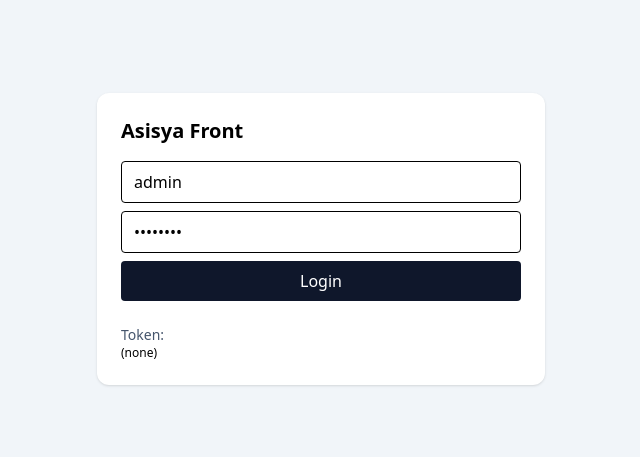
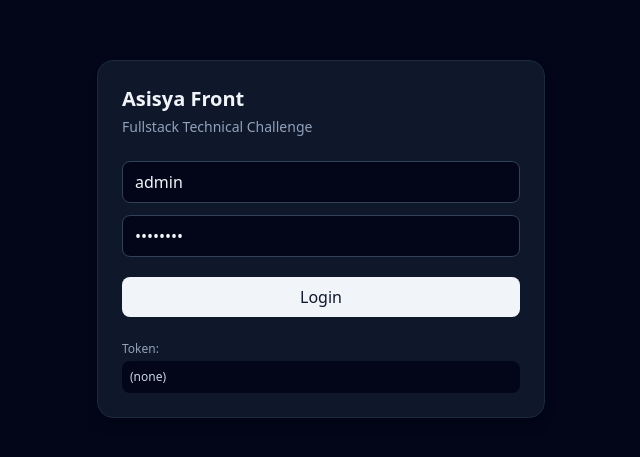
Before and after one commit to robalexlimas/asisya-fullstack, a React (Vite) app in the folder frontend/: page / in a window 1280 px wide. Shown: the part 161-618 px from the top of the page, without its empty margins (319-959 px from the left). Built offline with nearby package versions, Linux system fonts and the light colour scheme; no server answers.

Commit message:
feat(frontend): adapt login page to dark mode layout

```diff
--- a/frontend/src/App.tsx
+++ b/frontend/src/App.tsx
@@ -12,33 +12,58 @@ export default function App() {
   const [password, setPassword] = useState('admin123')
 
   return (
-    <div className='min-h-screen bg-slate-100 flex items-center justify-center p-6'>
-      <div className='bg-white rounded-xl shadow p-6 w-full max-w-md'>
+    <div className='min-h-screen bg-slate-950 flex items-center justify-center p-6 text-slate-100'>
+      <div className='w-full max-w-md rounded-2xl border border-slate-800 bg-slate-900 p-6 shadow-lg'>
         <h1 className='text-xl font-bold'>Asisya Front</h1>
+        <p className='mt-1 text-sm text-slate-400'>
+          Fullstack Technical Challenge
+        </p>
 
-        <div className='mt-4 grid gap-2'>
-          <input className='border rounded px-3 py-2' value={user} onChange={(e) => setUser(e.target.value)} />
-          <input className='border rounded px-3 py-2' type='password' value={password} onChange={(e) => setPassword(e.target.value)} />
+        <div className='mt-6 grid gap-3'>
+          <input
+            className='rounded-lg border border-slate-700 bg-slate-950 px-3 py-2 text-slate-100 placeholder-slate-500 focus:outline-none focus:ring-2 focus:ring-slate-600'
+            value={user}
+            onChange={(e) => setUser(e.target.value)}
+            placeholder='User'
+          />
+
+          <input
+            className='rounded-lg border border-slate-700 bg-slate-950 px-3 py-2 text-slate-100 placeholder-slate-500 focus:outline-none focus:ring-2 focus:ring-slate-600'
+            type='password'
+            value={password}
+            onChange={(e) => setPassword(e.target.value)}
+            placeholder='Password'
+          />
+
           <button
-            className='rounded bg-slate-900 text-white py-2 hover:bg-slate-800 disabled:opacity-50'
+            type='button'
+            className='mt-2 rounded-lg bg-slate-100 py-2 font-medium text-slate-900 hover:bg-white disabled:opacity-50 transition'
             disabled={login.isPending}
             onClick={() => login.mutate({ user, password })}
           >
-            {login.isPending ? 'Logging in...' : 'Login'}
+            {login.isPending ? 'Logging in…' : 'Login'}
           </button>
 
           {login.isError && (
-            <p className='text-sm text-red-600'>{getApiErrorMessage(login.error)}</p>
+            <p className='text-sm text-red-400'>
+              {getApiErrorMessage(login.error)}
+            </p>
           )}
         </div>
 
         <div className='mt-6'>
-          <p className='text-sm text-slate-600'>Token:</p>
-          <p className='text-xs break-all'>{token ?? '(none)'}</p>
+          <p className='text-xs text-slate-400'>Token:</p>
+          <p className='mt-1 break-all rounded-lg bg-slate-950 p-2 text-xs text-slate-300'>
+            {token ?? '(none)'}
+          </p>
 
           {token && (
-            <button className='mt-3 text-sm underline' onClick={clear}>
-              Logout (clear token)
+            <button
+              type='button'
+              className='mt-3 text-sm text-slate-400 underline hover:text-slate-200'
+              onClick={clear}
+            >
+              Logout
             </button>
           )}
         </div>
```
